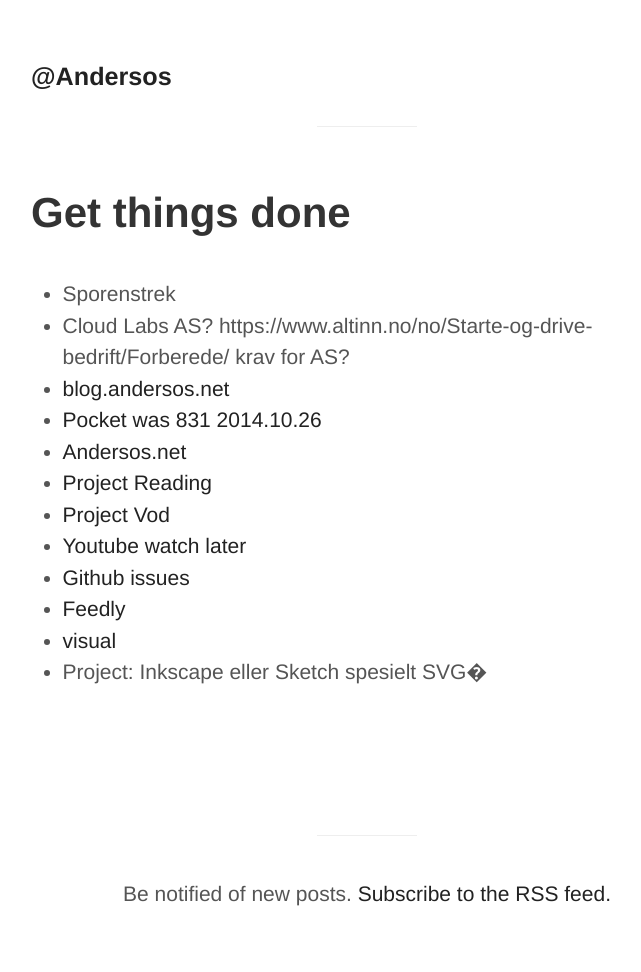
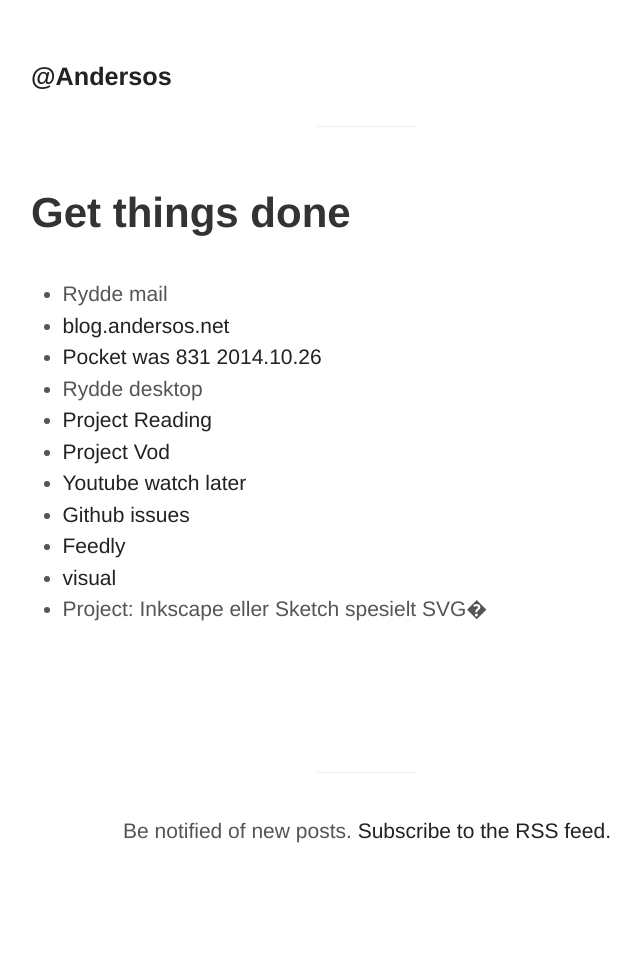
Before and after one commit to Andersos/andersos.net, a Jekyll site: the page built from gtd.html, in a window 1280 px wide. Shown: the whole page, without its empty margins (273-914 px from the left). Built offline with Jekyll 4.4.1, drawn with Linux system fonts in a browser that asks for light colours; Markdown is read by kramdown in place of the engine named in the settings; after the commit the page ends 909 px from its top, so only the background shows below that.

Commit message:
Update gtd.html

```diff
--- a/gtd.html
+++ b/gtd.html
@@ -4,12 +4,10 @@
 ---
 
 <ul>
-    <li>Sporenstrek</li>
-    <li>Cloud Labs AS? https://www.altinn.no/no/Starte-og-drive-bedrift/Forberede/ krav for AS?</li>
-
+    <li>Rydde mail</li>
     <li><a href="https://github.com/Andersos/blog.andersos.net/issues">blog.andersos.net</a></li>
     <li><a href="http://getpocket.com/a/queue/">Pocket</a> <a href="https://twitter.com/Andersos/status/526351254113771520">was 831 <time datetime="2014-10-26">2014.10.26</time></a></li>
-    <li><a href="https://github.com/Andersos/andersos.net/issues">Andersos.net</a></li>
+    <li>Rydde desktop</li>
     <li><a href="https://gist.github.com/Andersos/32ba857519db96e97e63">Project Reading</a></li>
     <li><a href="https://gist.github.com/Andersos/a3ffc7ff59bab2c2be73">Project Vod</a></li>
     <li><a href="https://www.youtube.com/playlist?list=WL">Youtube watch later</a></li>
```
